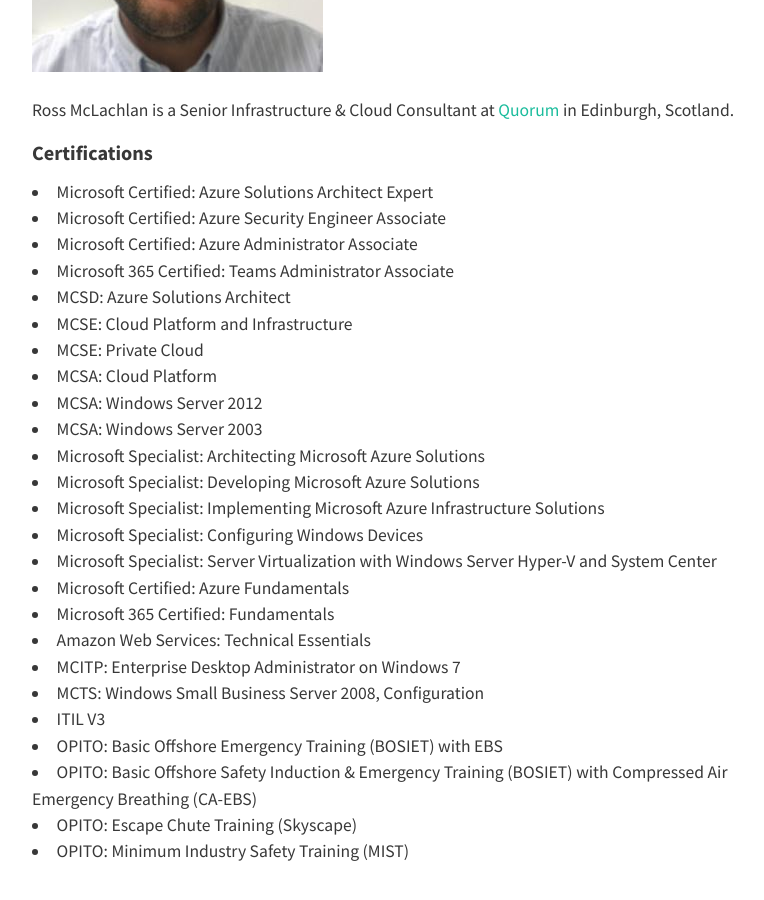
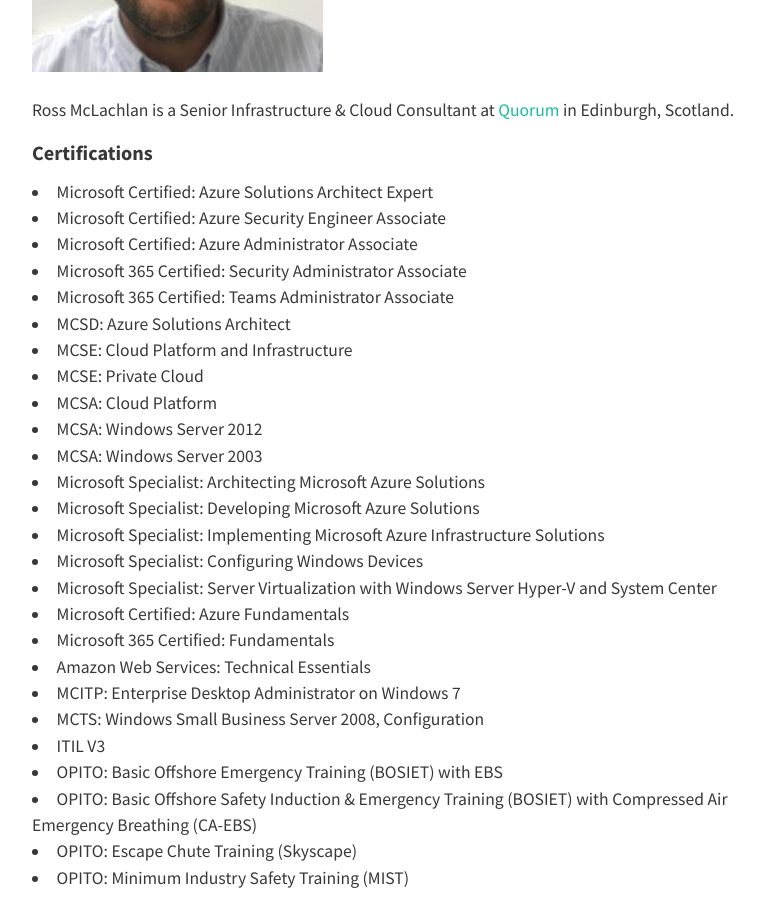
Before and after one commit to rossinthecloud/rossinthecloud.github.io, a Jekyll site: the page built from about.md, in a window 1280 px wide and 900 px high, scrolled down 495 px. Shown: the whole window, without its empty margins (224-988 px from the left). Built offline with Jekyll 4.4.1, drawn with Linux system fonts in a browser that asks for light colours; nearby versions of some CDN libraries.

Commit message:
Update about.md

```diff
--- a/about.md
+++ b/about.md
@@ -13,6 +13,7 @@
 - Microsoft Certified: Azure Solutions Architect Expert
 - Microsoft Certified: Azure Security Engineer Associate
 - Microsoft Certified: Azure Administrator Associate
+- Microsoft 365 Certified: Security Administrator Associate
 - Microsoft 365 Certified: Teams Administrator Associate
 - MCSD: Azure Solutions Architect
 - MCSE: Cloud Platform and Infrastructure
```
